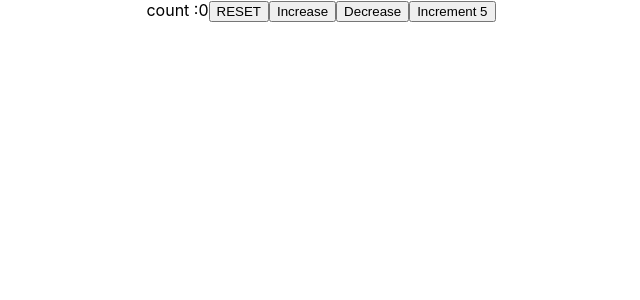
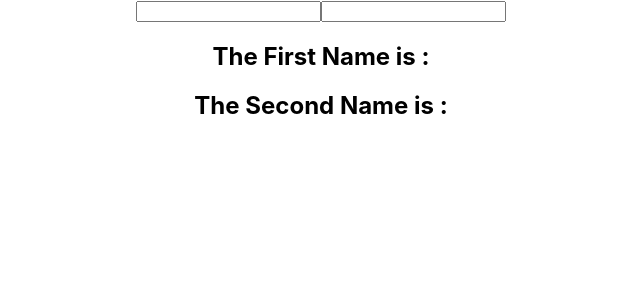
Before and after one commit to tanishk15sharma/useState-Hook, a React (Create React App) app: page / in a window 1280 px wide. Shown: the top 300 px of the page, without its empty margins (319-959 px from the left). Built offline with nearby package versions, Linux system fonts and the light colour scheme.

Commit message:
useState-obj

```diff
--- a/src/App.js
+++ b/src/App.js
@@ -2,12 +2,14 @@
 import React from "react";
 import HookCounter from "./components/HookCounter";
 import HookCounterTwo from "./components/HookCounter2";
+import HookCounter3 from "./components/HookCounter3";
 
 function App() {
   return (
     <div className="App">
       {/* <HookCounter /> */}
-      <HookCounterTwo />
+      {/* <HookCounterTwo /> */}
+      <HookCounter3 />
     </div>
   );
 }
--- /dev/null
+++ b/src/components/HookCounter3.js
@@ -0,0 +1,31 @@
+import React, { useState } from "react";
+
+function HookCounter3() {
+  const [name, setName] = useState({ firstName: "", lastName: "" });
+
+  return (
+    <div>
+      <form>
+        <input
+          type="text"
+          value={name.firstName}
+          onChange={(e) => setName({ ...name, firstName: e.target.value })}
+        />
+        <input
+          type="text"
+          value={name.lastName}
+          onChange={(e) =>
+            setName({
+              ...name,
+              lastName: e.target.value,
+            })
+          }
+        />
+        <h2>The First Name is : {name.firstName} </h2>
+        <h2>The Second Name is : {name.lastName} </h2>
+      </form>
+    </div>
+  );
+}
+
+export default HookCounter3;
```
